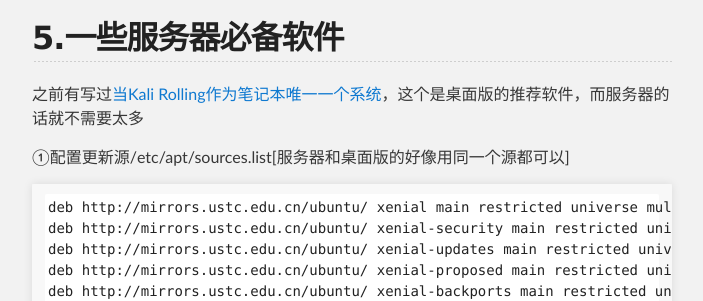
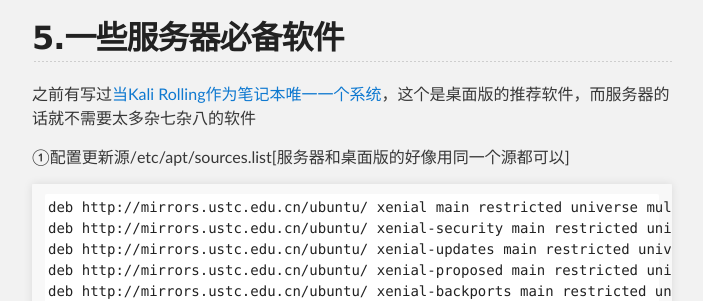
Before and after one commit to silbertmonaphia/silbertmonaphia.github.io, a Jekyll site: the page built from _posts/2017-02-25-新服务器の周辺.md, in a window 1280 px wide and 900 px high, scrolled down 2357 px. Shown: the part 176-477 px from the top of the window, without its empty margins (288-991 px from the left). Built offline with Jekyll 4.4.1, drawn with Linux system fonts in a browser that asks for light colours.

Commit message:
Update 2017-02-25-新服务器の周辺.md

```diff
--- a/_posts/2017-02-25-新服务器の周辺.md
+++ b/_posts/2017-02-25-新服务器の周辺.md
@@ -123,7 +123,7 @@ ping  一下一些比如百度的一些大网站(不太可能挂掉的)，如果
 **5.一些服务器必备软件**
 ----
 
-之前有写过[当Kali Rolling作为笔记本唯一一个系统](http://blog.csdn.net/qq_29245097/article/details/527560)，这个是桌面版的推荐软件，而服务器的话就不需要太多
+之前有写过[当Kali Rolling作为笔记本唯一一个系统](http://blog.csdn.net/qq_29245097/article/details/527560)，这个是桌面版的推荐软件，而服务器的话就不需要太多杂七杂八的软件
 
 ①配置更新源/etc/apt/sources.list[服务器和桌面版的好像用同一个源都可以]
 
```
